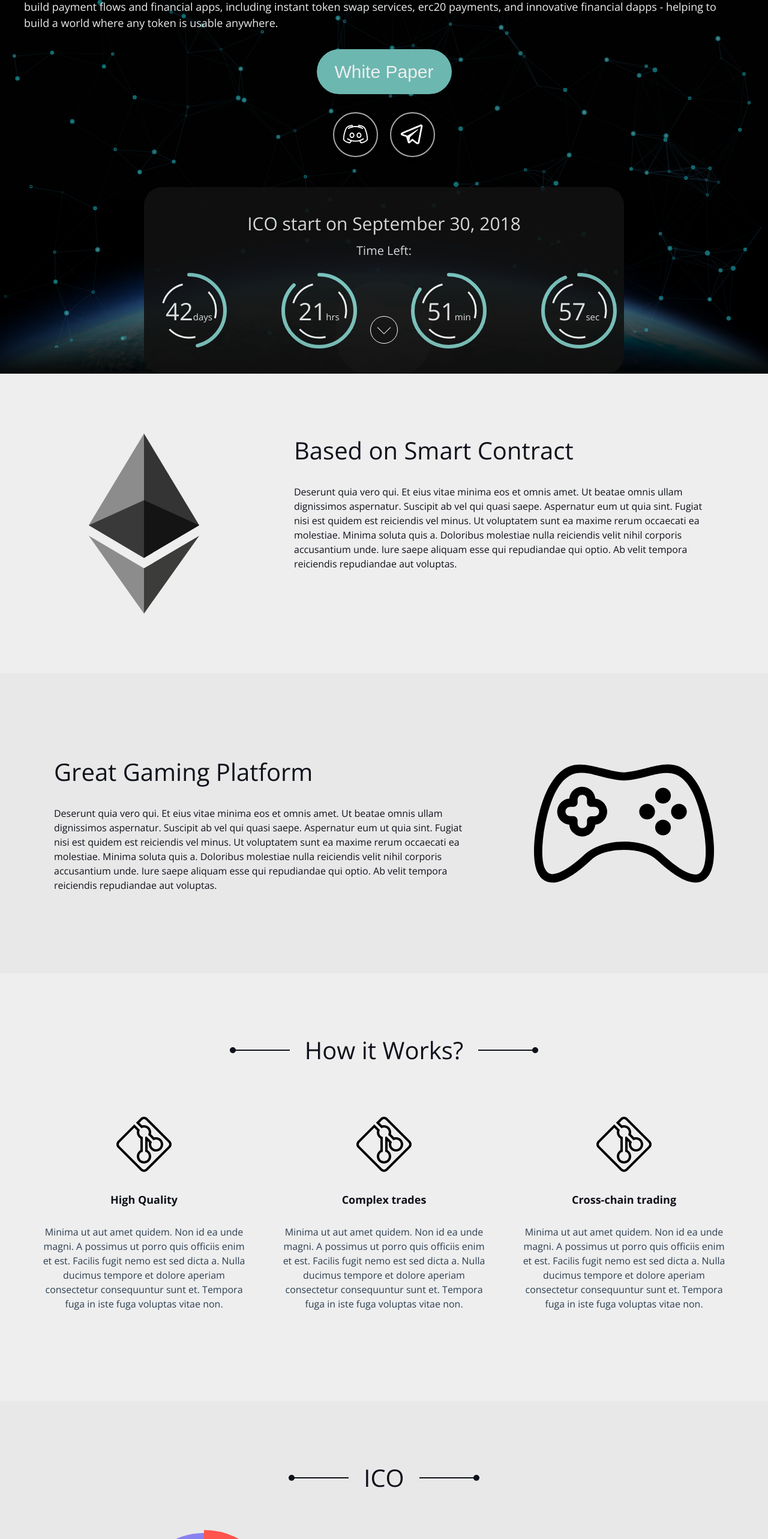
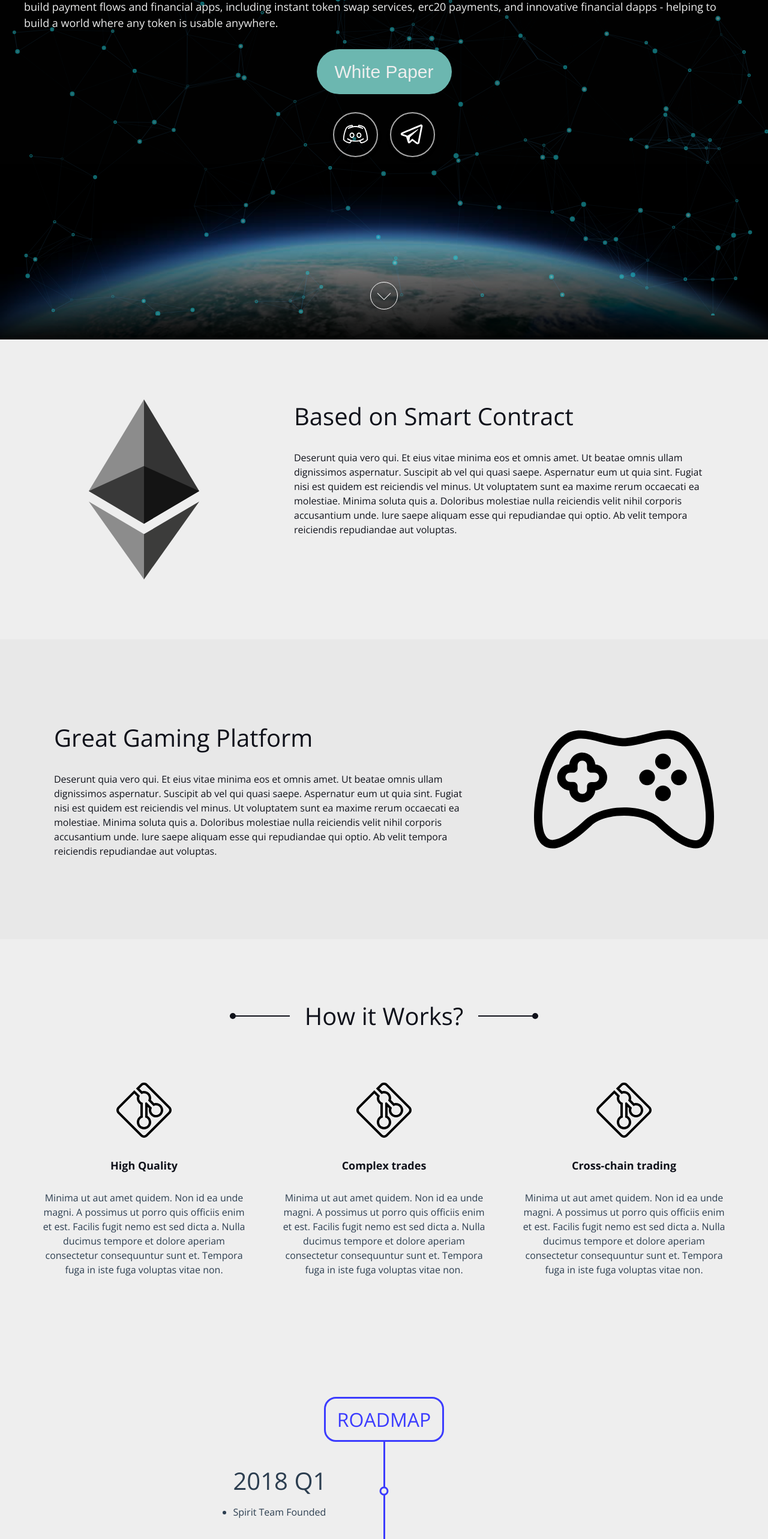
Before and after one commit to YogaPan/vue-landing-page, a Vue app: page / in a window 1280 px wide. Shown: the part 234-2800 px from the top of the page at 60% size. Built offline with nearby package versions, Linux system fonts and the light colour scheme.

Commit message:
藏點東西

```diff
--- a/src/App.vue
+++ b/src/App.vue
@@ -14,7 +14,7 @@
     <Hero />
     <Describe />
     <Detail />
-    <Ico />
+    <!-- <Ico /> -->
     <Roadmap />
     <!-- <Team /> -->
     <Team2 />
--- a/src/components/Hero.vue
+++ b/src/components/Hero.vue
@@ -21,10 +21,10 @@
         </div>
       </div>
 
-      <Countdown
+      <!-- <Countdown
         v-bind:startTime="new Date(2018, 8, 14, 12, 12)"
         v-bind:endTime="new Date(2018, 11, 14, 12, 12)"
-      />
+      /> -->
 
     </div>
 
--- a/src/language.js
+++ b/src/language.js
@@ -106,9 +106,9 @@ const messages = {
 
       'advisor': 'Advisor',
       'advisor-name': 'App Girls',
-      'advisor-describe-1': 'Possimus alias et animi autem minima temporibus laudantium.',
-      'advisor-describe-2': 'Eum itaque deleniti voluptatem ut quibusdam voluptatem repudiandae et. Quo fugiat labore odio esse qui sequi sit. Esse ipsa dicta autem reiciendis.',
-      'advisor-describe-3': 'Eum itaque deleniti voluptatem ut quibusdam voluptatem repudiandae et. Quo fugiat labore odio esse qui sequi sit. Esse ipsa dicta autem reiciendis.',
+      'advisor-describe-1': 'APP Girls (Application Girls) ',
+      'advisor-describe-2': '(pre-existence is Swift Girls) aims to give tools for girls and women to build their ideas.',
+      'advisor-describe-3': 'APP 為 Application 的縮寫，泛指各種程式應用，包含網頁(Web), APP(iOS和Android), 後端, 區塊鏈等技術。',
     },
     footer: {
       community: 'Join Our Community',
```
